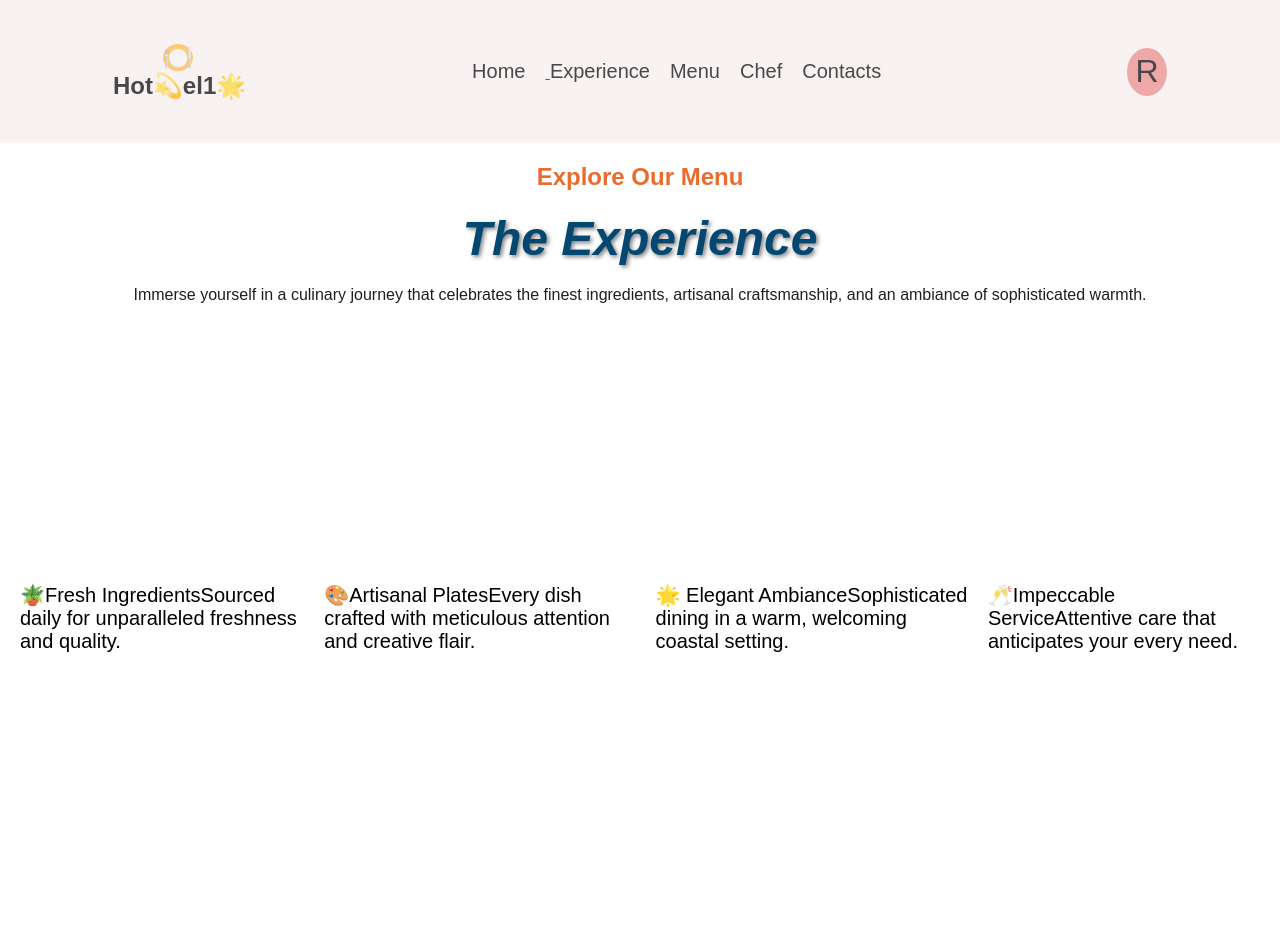
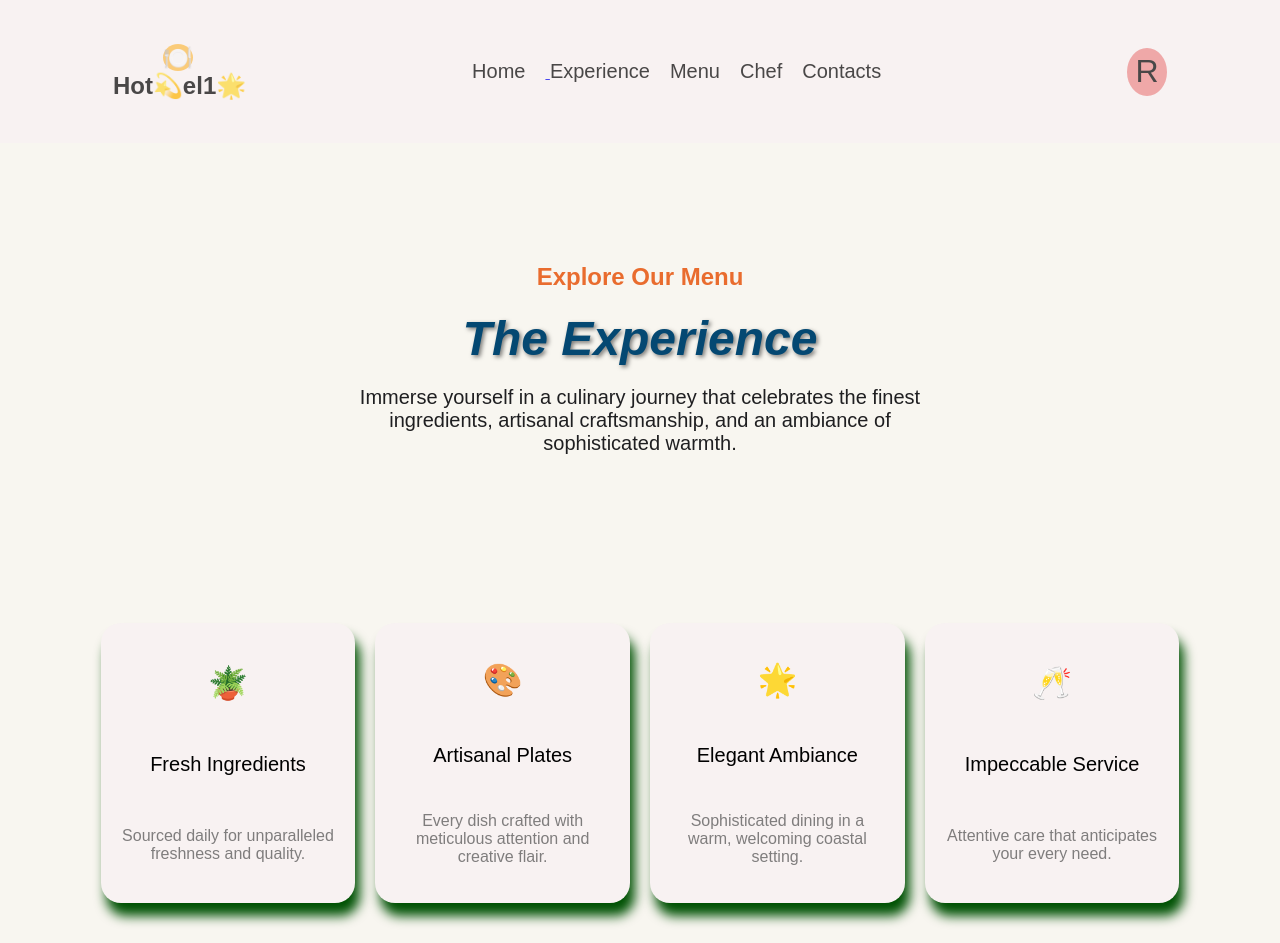
Before and after one commit to Melanie1-1dev/Hotel, a React (Vite) app: page /explore in a window 1280 px wide. Built offline with nearby package versions, Linux system fonts and the light colour scheme.

Commit message:
updated css

```diff
--- a/src/Components/ExplorePage/Explore.css
+++ b/src/Components/ExplorePage/Explore.css
@@ -9,7 +9,7 @@
     height: 100vh;
     display: flex;
     padding: 20px;
-    background-color: #fff;
+    background-color: #F8F6F0;
     flex-direction: column;
     align-items: center;
     font-family: 'Poppins', sans-serif;
@@ -34,15 +34,17 @@
     align-items: center;
 }
 .explore-content-in{
+    margin-top: 100px;
     display: flex;
     flex-direction: column;
     align-items: center;
-    width: 100%;
+    width: 50%;
     height: 50vh;
     gap: 20px;
+    animation: move 1s ease-in-out;
 }
 .explore-page p{
-    font-size: 1rem;
+    font-size: 1.25rem;
     color: rgb(31, 31, 33);
     text-align: center;
     align-items: center;
@@ -53,4 +55,73 @@
     align-items: center;
     justify-content: center;
     gap: 20px;
+    width: 87%;
+    height: 50vh;
+
 }
+
+.testimonies{
+    display: flex;
+    flex-direction: column;
+    align-items: center;
+    justify-content: space-around;
+    gap: 10px;
+    width: 40%;
+    height: 35vh;
+    background-color: #f8f2f2;
+    border-radius: 20px;
+    z-index: 1;
+    padding: 20px;
+    animation: testimoniesAnimation 1s ease-in-out;
+    box-shadow: 5px 13px 12px rgb(1, 82, 4);
+}
+.testimonies > span:first-child{
+    font-size: 2rem;
+}
+
+.tesatimonies > span:last-child{
+    font-size: 1.5rem;
+    color: #000000;
+    text-align: center;
+    line-height: 1.5;
+}
+
+.testimonies p{
+    font-size: 1rem;
+    color: #7f7d7d;
+    text-align: center;
+    justify-content: center;
+    align-items: center;
+}
+
+.testimonies:hover{
+    background-color: #f8f2f2;
+    opacity: 0.7;
+    transform: scale(1.05);
+    transition: all 0.3s ease-in-out;
+}
+
+@keyframes testimoniesAnimation {
+    from{
+        transform: translateY(-100%);
+        opacity: 0;
+    }
+    to{
+        transform: translateY(0);
+        opacity: 1;
+    }
+}
+
+@keyframes move {
+    from{
+        transform: translateX(-100%);
+        opacity: 0.3;
+        color: #000;
+    }
+    to{
+
+        transform: translateX(0);
+        opacity: 0.6;
+        color: #cc8f8f;
+    }
+}
--- a/src/Components/ExplorePage/ExplorePage.jsx
+++ b/src/Components/ExplorePage/ExplorePage.jsx
@@ -20,23 +20,23 @@ const ExplorePage = () => {
             <div className="testimonies">
                 <span>🪴</span>
                 <span>Fresh Ingredients</span>
-               Sourced daily for unparalleled freshness and quality.
+                <p>Sourced daily for unparalleled freshness and quality.</p>
             </div>
             <div className="testimonies">
                 <span>🎨</span>
                 <span>Artisanal Plates</span>
-                Every dish crafted with meticulous attention
-                and creative flair.
+                <p>Every dish crafted with meticulous attention
+                and creative flair.</p>
             </div>
             <div className="testimonies">
                 <span>🌟</span>
                <span> Elegant Ambiance</span>
-Sophisticated dining in a warm, welcoming coastal setting.
+                <p>Sophisticated dining in a warm, welcoming coastal setting.</p>
             </div>
             <div className="testimonies">
                 <span>🥂</span>
                 <span>Impeccable Service</span>
-Attentive care that anticipates your every need.
+                <p>Attentive care that anticipates your every need.</p>
             </div>
         </div>
 
```
